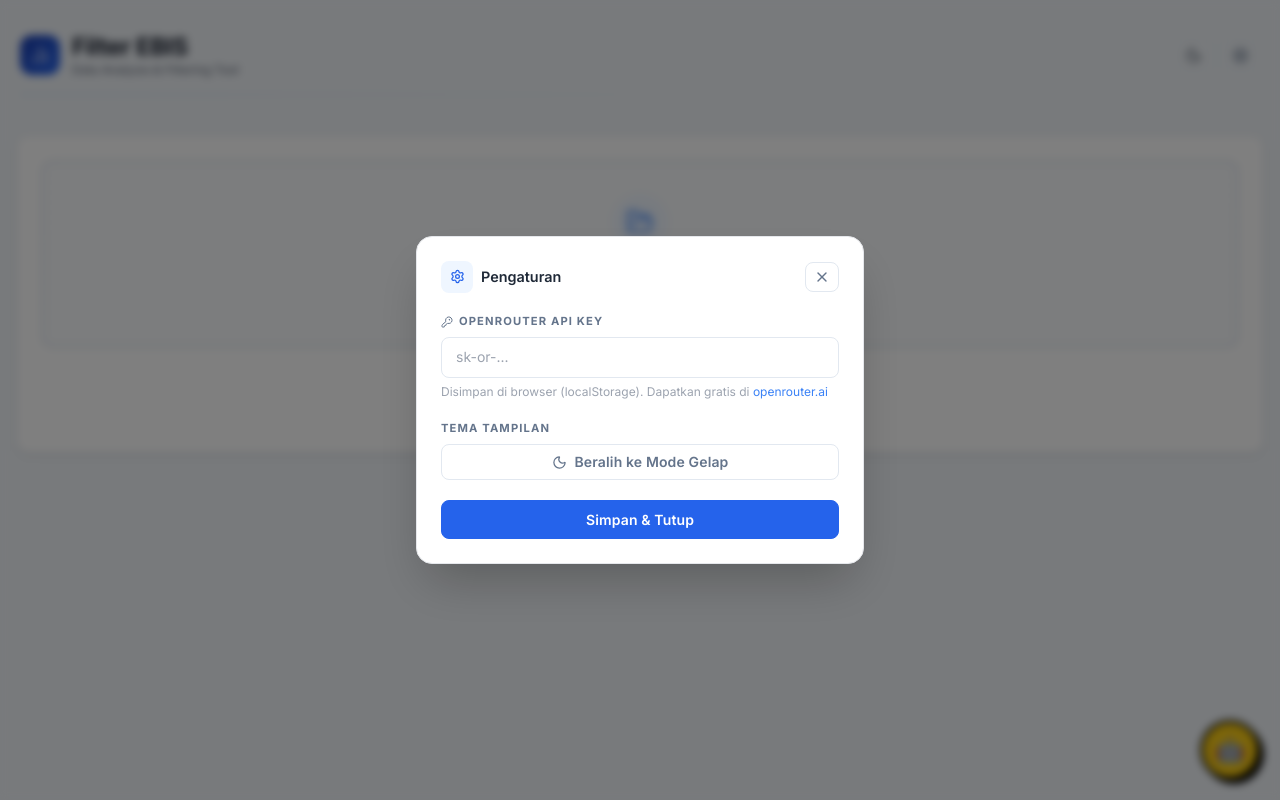
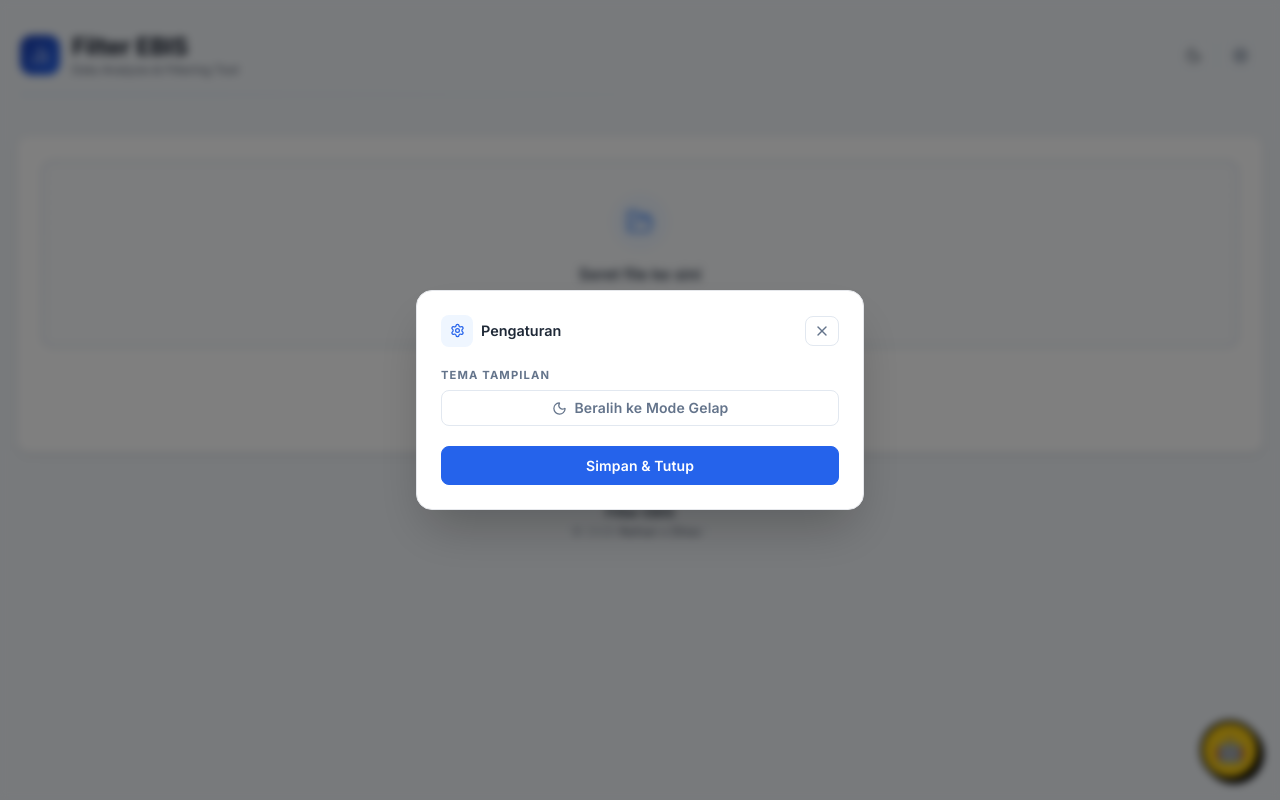
Before and after one commit to ReihanMutaqin/ebis, a React (Vite) app: page / in a window 1280 px wide. Both pictures are taken after a click on the button 1240 px from the left and 55 px from the top of the page. Built offline with nearby package versions, Linux system fonts and the light colour scheme.

Commit message:
Update chat model to llama-3.1-8b-instant and remove API Key from settings

```diff
--- a/src/App.tsx
+++ b/src/App.tsx
@@ -123,7 +123,6 @@ export default function App() {
         isDataAttached={chat.isDataAttached}
         isOpen={chat.isOpen}
         isMaximized={chat.isMaximized}
-        apiKey={chat.apiKey}
         setDraft={chat.setDraft}
         toggleChat={chat.toggleChat}
         toggleMaximize={chat.toggleMaximize}
@@ -139,8 +138,6 @@ export default function App() {
       <SettingsModal
         isOpen={showSettings}
         onClose={() => setShowSettings(false)}
-        apiKey={chat.apiKey}
-        onApiKeyChange={chat.setApiKey}
         isDark={theme.isDark}
         onToggleTheme={theme.toggle}
       />
--- a/src/components/ChatAssistant.tsx
+++ b/src/components/ChatAssistant.tsx
@@ -15,7 +15,6 @@ interface ChatAssistantProps {
   isDataAttached: boolean;
   isOpen: boolean;
   isMaximized: boolean;
-  apiKey: string;
   setDraft: (d: string) => void;
   toggleChat: () => void;
   toggleMaximize: () => void;
--- a/src/components/SettingsModal.tsx
+++ b/src/components/SettingsModal.tsx
@@ -3,13 +3,11 @@ import { X, Sun, Moon, KeyRound, Settings } from 'lucide-react';
 interface SettingsModalProps {
   isOpen: boolean;
   onClose: () => void;
-  apiKey: string;
-  onApiKeyChange: (key: string) => void;
   isDark: boolean;
   onToggleTheme: () => void;
 }
 
-export function SettingsModal({ isOpen, onClose, apiKey, onApiKeyChange, isDark, onToggleTheme }: SettingsModalProps) {
+export function SettingsModal({ isOpen, onClose, isDark, onToggleTheme }: SettingsModalProps) {
   if (!isOpen) return null;
 
   return (
@@ -35,27 +33,6 @@ export function SettingsModal({ isOpen, onClose, apiKey, onApiKeyChange, isDark,
         </div>
 
         <div className="space-y-5">
-          {/* API Key */}
-          <div>
-            <label className="block pro-section-title mb-1.5 flex items-center gap-1.5">
-              <KeyRound size={12} />
-              OpenRouter API Key
-            </label>
-            <input
-              type="password"
-              value={apiKey}
-              onChange={(e) => onApiKeyChange(e.target.value)}
-              placeholder="sk-or-..."
-              className="pro-input"
-            />
-            <p className="text-xs text-gray-400 mt-1.5">
-              Disimpan di browser (localStorage). Dapatkan gratis di{' '}
-              <a href="https://openrouter.ai/keys" target="_blank" rel="noopener noreferrer" className="text-blue-500 hover:underline">
-                openrouter.ai
-              </a>
-            </p>
-          </div>
-
           {/* Theme */}
           <div>
             <label className="block pro-section-title mb-1.5">Tema Tampilan</label>
--- a/src/hooks/useChat.ts
+++ b/src/hooks/useChat.ts
@@ -37,9 +37,6 @@ export function useChat(dataSummary: string) {
   const [draft, setDraft] = useState(() => {
     try { return localStorage.getItem('ebis_chat_draft') || ''; } catch { return ''; }
   });
-  const [apiKey, setApiKeyState] = useState(() => {
-    try { return localStorage.getItem('ebis_api_key') || ''; } catch { return ''; }
-  });
   const [isTyping, setIsTyping] = useState(false);
   const [isDataAttached, setIsDataAttachedState] = useState(() => {
     try { return localStorage.getItem('ebis_data_attached') !== 'false'; } catch { return true; }
@@ -54,11 +51,6 @@ export function useChat(dataSummary: string) {
       saveChat(next);
       return next;
     });
-  }, []);
-
-  const setApiKey = useCallback((key: string) => {
-    setApiKeyState(key);
-    try { localStorage.setItem('ebis_api_key', key); } catch { /* ignore */ }
   }, []);
 
   const setIsDataAttached = useCallback((val: boolean) => {
@@ -122,7 +114,7 @@ export function useChat(dataSummary: string) {
   const sendMessage = useCallback(async (message: string) => {
     if (!message.trim() || typingRef.current) return;
 
-    const key = apiKey.trim() || import.meta.env.VITE_GROQ_API_KEY;
+    const key = import.meta.env.VITE_GROQ_API_KEY;
     if (!key) {
       setMessages(prev => [...prev, {
         role: 'assistant',
@@ -161,7 +153,7 @@ export function useChat(dataSummary: string) {
           'X-Title': 'FILTER SAKTI EBIS',
         },
         body: JSON.stringify({
-          model: 'llama3-8b-8192',
+          model: 'llama-3.1-8b-instant',
           messages: [
             {
               role: 'system',
@@ -199,7 +191,7 @@ export function useChat(dataSummary: string) {
       typingRef.current = false;
       setIsTyping(false);
     }
-  }, [apiKey, messages, dataSummary, isDataAttached, setMessages]);
+  }, [messages, dataSummary, isDataAttached, setMessages]);
 
   const handleCommand = useCallback((cmd: string): boolean => {
     const lower = cmd.toLowerCase();
@@ -255,13 +247,11 @@ Esc = Tutup`,
   return {
     messages,
     draft,
-    apiKey,
     isTyping,
     isDataAttached,
     isOpen,
     isMaximized,
     setDraft,
-    setApiKey,
     setIsDataAttached,
     toggleChat,
     toggleMaximize,
```
Also changed, not shown: 1 other file (tests, documents, lock files or other folders).
